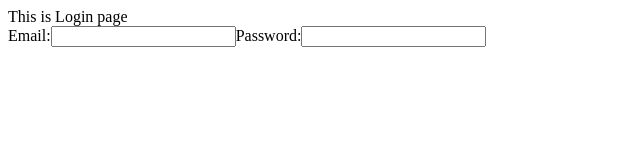
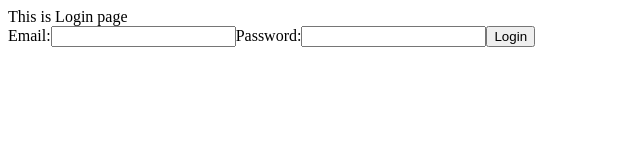
Before and after one commit to team-nodebase-mvp/fitness-tracker, a React app: page / in a window 1280 px wide. Both pictures are taken after a click on the button "Login". Shown: the top 160 px of the page, without its empty margins (0-640 px from the left). Built offline with nearby package versions, Linux system fonts and the light colour scheme; the HTML template or start-up script is replaced by a standard one.

Commit message:
added login button

```diff
--- a/react-client/src/components/Login.jsx
+++ b/react-client/src/components/Login.jsx
@@ -7,6 +7,7 @@ const Login = (props) => (
       <input type="email"></input>
       <label>Password:</label>
       <input type="password"></input>
+      <input type="submit" value="Login"></input>
   </form>
 )
 export default Login
```
Also changed, not shown: 1 other file (tests, documents, lock files or other folders).
